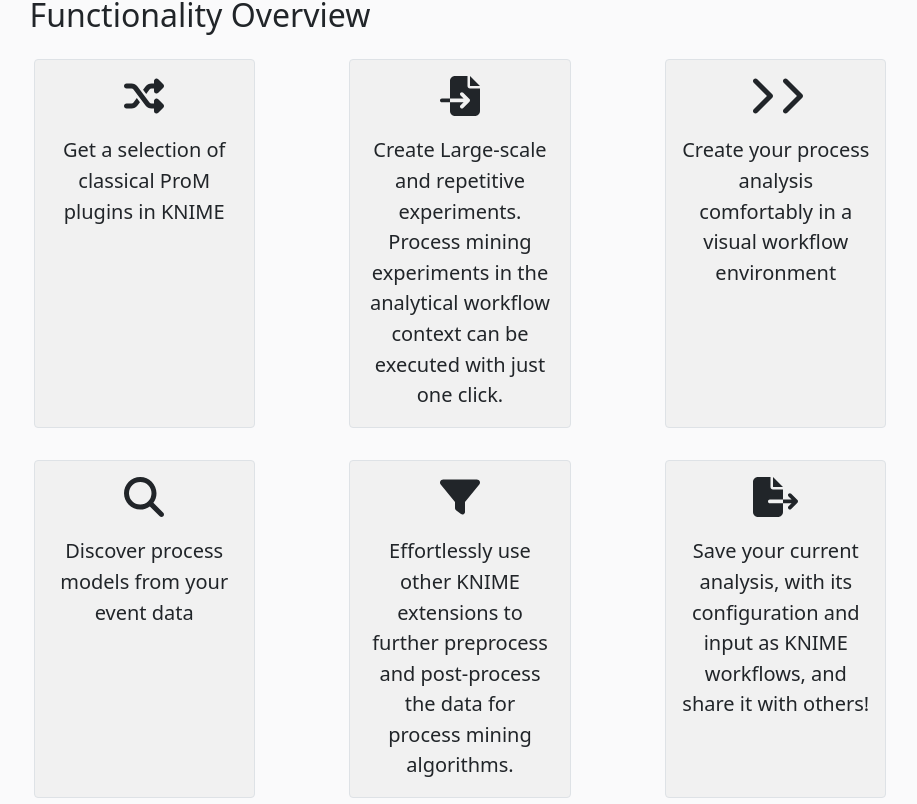
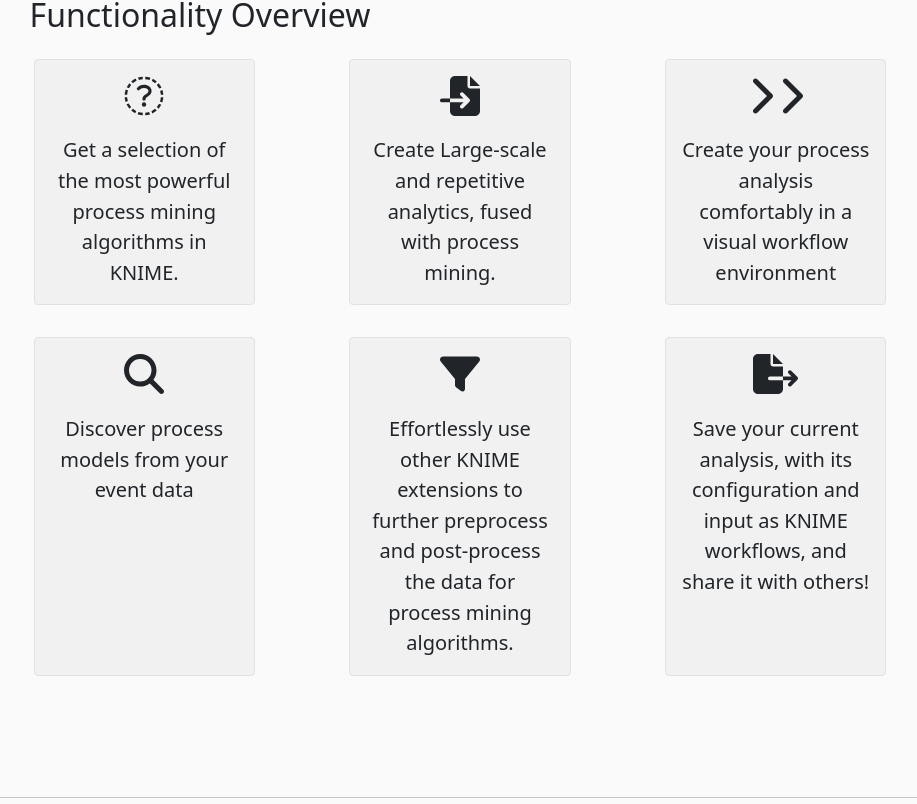
Before and after one commit to s-j-v-zelst/pm4knime.github.io, a Next.js app: page / in a window 1280 px wide. Shown: the part 1116-1920 px from the top of the page, without its empty margins (180-1097 px from the left). Built offline with nearby package versions, Linux system fonts and the light colour scheme.

Commit message:
Update index.js

```diff
--- a/pages/index.js
+++ b/pages/index.js
@@ -69,20 +69,17 @@
           </div>
           <div className="row  justify-content-between text-center">
             <div className="col-md-3 m-3 p-3 border rounded feature-box lead">
-              <i className="fas fa-random fa-2x"></i>
+              <i className="fas fa-rocket-launch fa-2x"></i>
               <br />
               <div className="mt-3">
-                Get a selection of <strong> classical </strong> ProM plugins in
-                KNIME
+                Get a selection of the most <strong> powerful process mining algorithms </strong> in KNIME.
               </div>
             </div>
 
             <div className="col-md-3  m-3 p-3 border rounded feature-box lead">
               <i className="fas fa-file-import fa-2x"></i>
               <div className="mt-3">
-                <strong>Create</strong> Large-scale and repetitive experiments.
-                Process mining experiments in the analytical workflow context
-                can be executed with just one click. <br />
+                <strong>Create</strong> Large-scale and repetitive analytics, fused with process mining.
               </div>
             </div>
 
@@ -128,8 +125,8 @@
           <div className="row">
             <div className="col-12">
               <h1 className="section-header">
+                <a href="https://hub.knime.com/pm4knime/extensions/org.pm4knime.feature/latest">
                 Download in KNIME hub
-                <a href="https://hub.knime.com/pm4knime/extensions/org.pm4knime.feature/latest">
                   <i
                     className="fas fa-download ml-3 icon-color"
                     style={{ marginLeft: 10 }}
```
